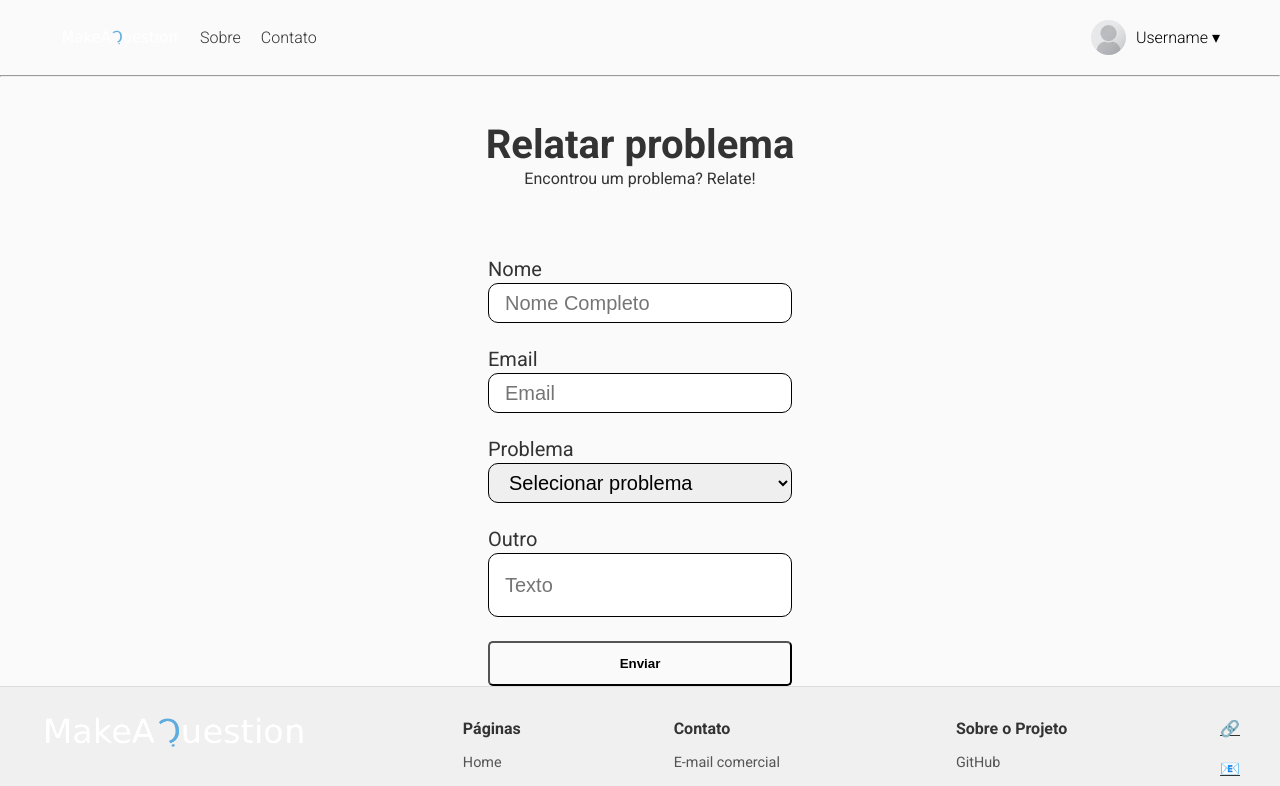
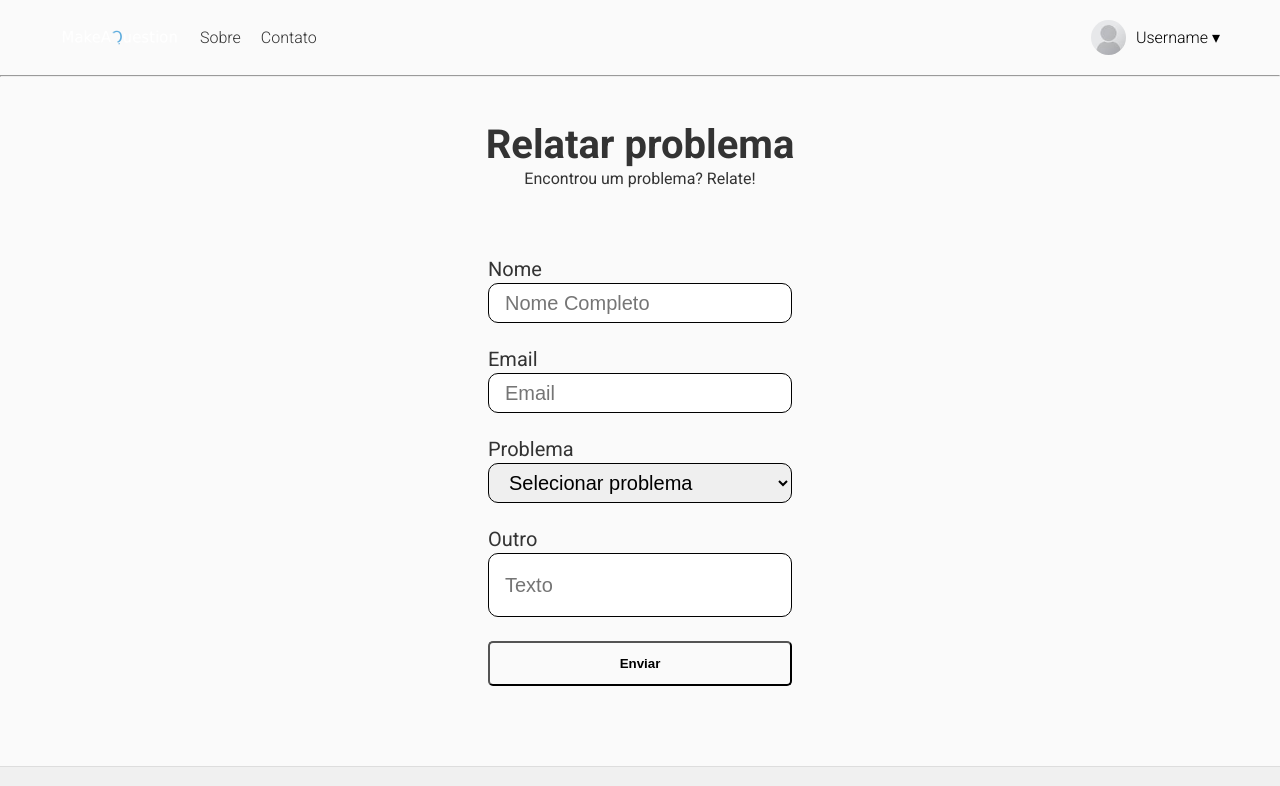
Before and after one commit to coffee-and-code-enterprise/make-a-question, a React (Vite) app: page /report-bugs in a window 1280 px wide. Shown: the top 786 px of the page. Built offline with nearby package versions, Linux system fonts and the light colour scheme.

Commit message:
adicionando padding-bottom em algumas temas

```diff
--- a/src/pages/About.module.css
+++ b/src/pages/About.module.css
@@ -123,6 +123,7 @@
     display: flex;
     justify-content: center;
     flex-direction: column;
+    padding-bottom: 80px;
 }
 
 .teamTitle {
--- a/src/pages/ReportBugs.module.css
+++ b/src/pages/ReportBugs.module.css
@@ -26,6 +26,7 @@
     display: flex;
     align-items: flex-start;
     flex-direction: column;
+    padding-bottom: 80px;
 }
 
 .formControl {
```
